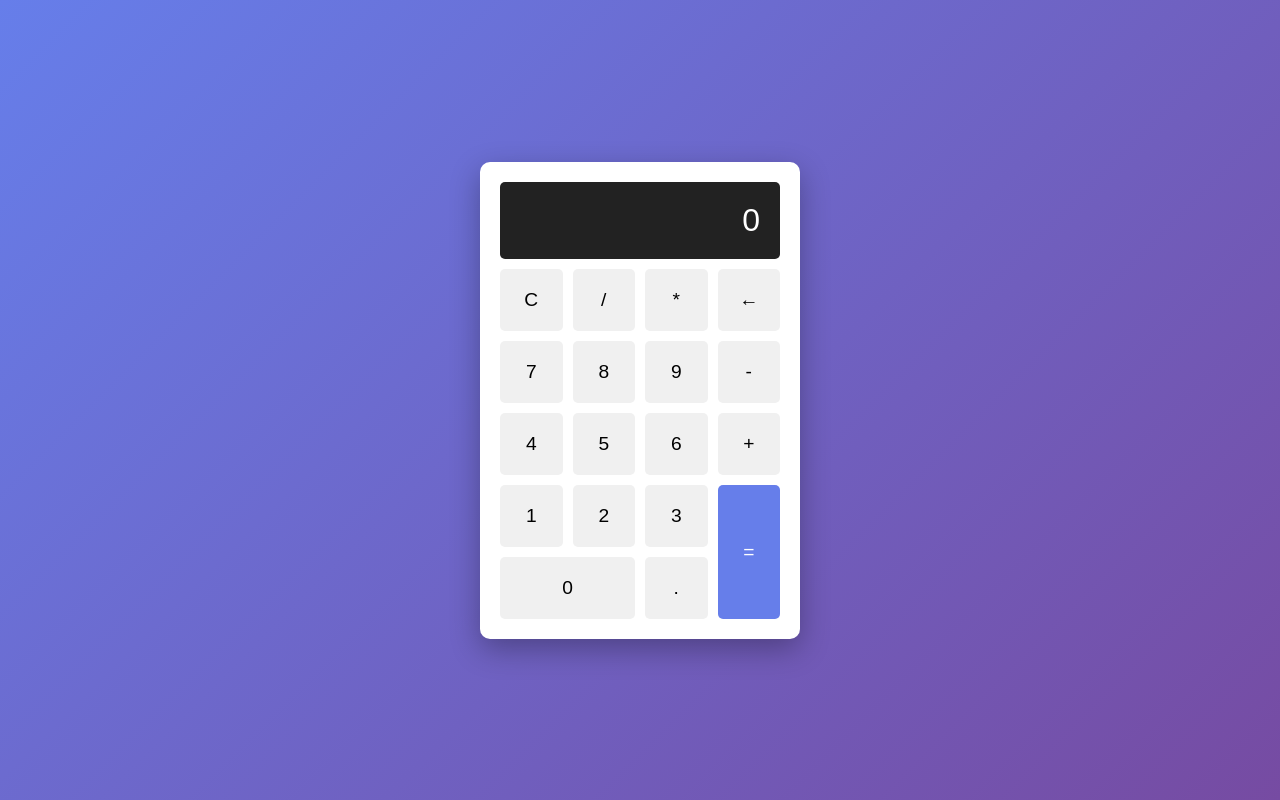
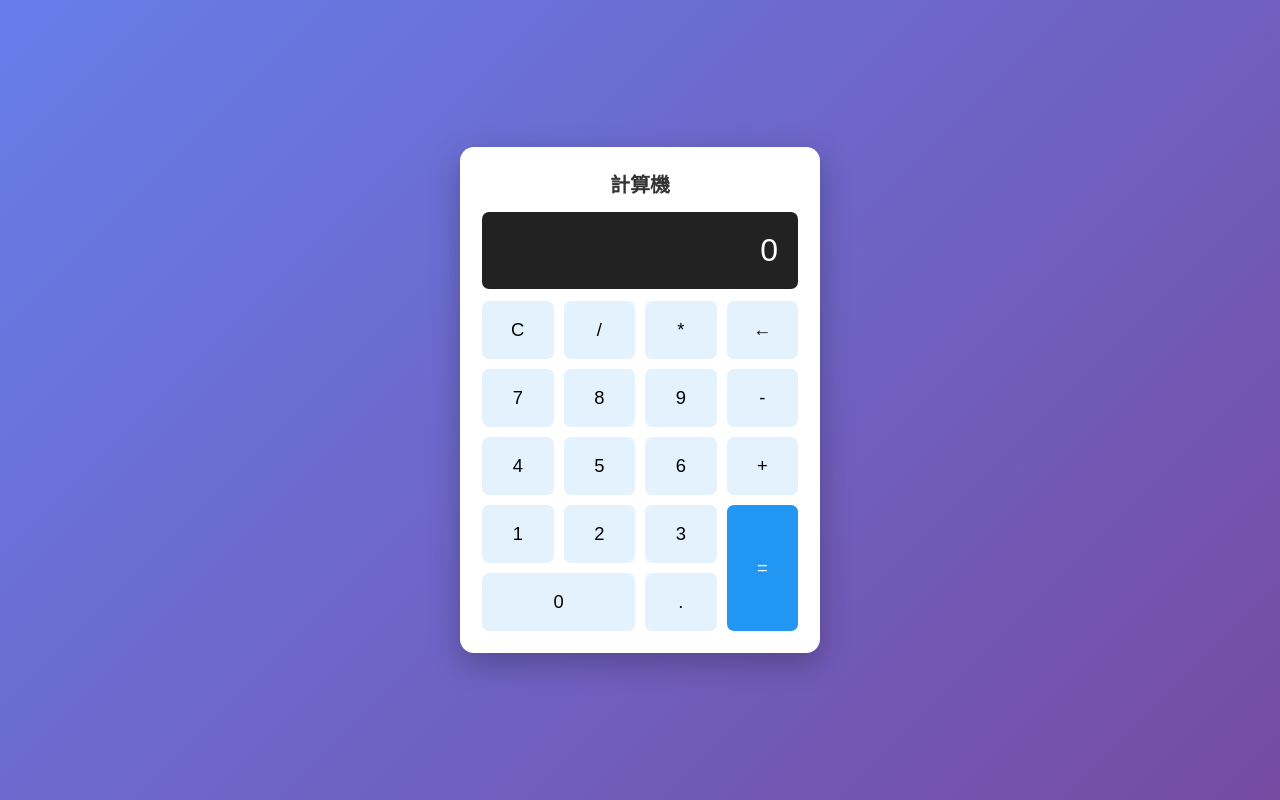
Before and after one commit to rogerwen0121-alt/nmsl666, a plain HTML site: page index.html in a window 1280 px wide. Drawn offline with Linux system fonts and the light colour scheme.

Commit message:
Update calculator styling to blue theme

```diff
--- a/index.html
+++ b/index.html
@@ -3,37 +3,35 @@
 <head>
   <meta charset="UTF-8">
   <meta name="viewport" content="width=device-width, initial-scale=1.0">
+  <meta name="description" content="簡潔易用的計算機，支援基本運算、百分比、記憶與科學計算。">
   <title>簡易計算機</title>
   <link rel="stylesheet" href="style.css">
 </head>
 <body>
-    <div class="calculator">
-        <div class="display" id="display">0</div>
+  <main class="calculator">
+    <h1>計算機</h1>
+    <div class="display" id="display" aria-live="polite">0</div>
     <div class="buttons">
       <button onclick="clearDisplay()">C</button>
       <button onclick="appendToDisplay('/')">/</button>
       <button onclick="appendToDisplay('*')">*</button>
       <button onclick="deleteLast()">←</button>
-
       <button onclick="appendToDisplay('7')">7</button>
       <button onclick="appendToDisplay('8')">8</button>
       <button onclick="appendToDisplay('9')">9</button>
       <button onclick="appendToDisplay('-')">-</button>
-
       <button onclick="appendToDisplay('4')">4</button>
       <button onclick="appendToDisplay('5')">5</button>
       <button onclick="appendToDisplay('6')">6</button>
       <button onclick="appendToDisplay('+')">+</button>
-
       <button onclick="appendToDisplay('1')">1</button>
       <button onclick="appendToDisplay('2')">2</button>
       <button onclick="appendToDisplay('3')">3</button>
       <button onclick="calculate()" class="equals">=</button>
-
       <button onclick="appendToDisplay('0')" class="zero">0</button>
       <button onclick="appendToDisplay('.')">.</button>
     </div>
-    </div>
+  </main>
   <script src="script.js"></script>
 </body>
 </html>
--- a/script.js
+++ b/script.js
@@ -6,11 +6,9 @@ function updateDisplay() {
 }
 
 function appendToDisplay(value) {
-    if (currentInput === '0' && value !== '.') {
-        currentInput = value;
-    } else {
-        currentInput += value;
-    }
+  if (currentInput === 'Error') currentInput = '0';
+  if (currentInput === '0' && value !== '.') currentInput = value;
+  else currentInput += value;
   updateDisplay();
 }
 
@@ -20,24 +18,17 @@ function clearDisplay() {
 }
 
 function deleteLast() {
-    if (currentInput.length > 1) {
-        currentInput = currentInput.slice(0, -1);
-    } else {
-        currentInput = '0';
-    }
+  currentInput = currentInput.length > 1 ? currentInput.slice(0, -1) : '0';
   updateDisplay();
 }
 
 function calculate() {
   try {
-        currentInput = eval(currentInput).toString();
-        updateDisplay();
+    const result = Function('"use strict"; return (' + currentInput + ')')();
+    if (!Number.isFinite(result)) throw new Error('Invalid result');
+    currentInput = String(Number(result.toPrecision(12)));
   } catch (error) {
     currentInput = 'Error';
+  }
   updateDisplay();
-        setTimeout(() => {
-            currentInput = '0';
-            updateDisplay();
-        }, 1500);
 }
-}
--- a/style.css
+++ b/style.css
@@ -1,72 +1,26 @@
-* {
-    margin: 0;
-    padding: 0;
-    box-sizing: border-box;
+* { margin: 0; padding: 0; box-sizing: border-box; }
+body {
+  display: flex; justify-content: center; align-items: center; min-height: 100vh;
+  padding: 20px; background: linear-gradient(135deg, #667eea 0%, #764ba2 100%);
+  font-family: Arial, sans-serif;
 }
-
-body {
-    display: flex;
-    justify-content: center;
-    align-items: center;
-    min-height: 100vh;
-    background: linear-gradient(135deg, #667eea 0%, #764ba2 100%);
-    font-family: 'Arial', sans-serif;
+.calculator {
+  background: #fff; padding: 22px; border-radius: 14px;
+  box-shadow: 0 10px 30px rgba(0,0,0,.25); width: min(100%, 360px);
 }
-
-.calculator {
-    background: white;
-    padding: 20px;
-    border-radius: 10px;
-    box-shadow: 0 10px 30px rgba(0, 0, 0, 0.3);
-    width: 320px;
+h1 { margin-bottom: 14px; color: #333; text-align: center; font-size: 1.25rem; }
+.display {
+  background: #222; color: #fff; font-size: 2em; padding: 20px; text-align: right;
+  border-radius: 7px; margin-bottom: 12px; min-height: 68px; overflow-wrap: anywhere;
 }
-
-.display {
-    background: #222;
-    color: #fff;
-    font-size: 2em;
-    padding: 20px;
-    text-align: right;
-    border-radius: 5px;
-    margin-bottom: 10px;
-    min-height: 60px;
-    word-wrap: break-word;
+.buttons { display: grid; grid-template-columns: repeat(4, 1fr); gap: 10px; }
+button {
+  padding: 18px 10px; font-size: 1.15em; border: 0; background: #e3f2fd;
+  border-radius: 7px; cursor: pointer; transition: background .2s, transform .2s;
 }
-
-.buttons {
-    display: grid;
-    grid-template-columns: repeat(4, 1fr);
-    gap: 10px;
-}
-
-button {
-    padding: 20px;
-    font-size: 1.2em;
-    border: none;
-    background: #f0f0f0;
-    border-radius: 5px;
-    cursor: pointer;
-    transition: all 0.3s;
-}
-
-button:hover {
-    background: #e0e0e0;
-}
-
-button:active {
-    transform: scale(0.95);
-}
-
-.equals {
-    background: #667eea;
-    color: white;
-    grid-row: span 2;
-}
-
-.equals:hover {
-    background: #5568d3;
-}
-
-.zero {
-    grid-column: span 2;
-}
+button:hover { background: #bbdefb; }
+button:active { transform: scale(.96); }
+button:focus-visible { outline: 3px solid #1565c0; outline-offset: 2px; }
+.equals { background: #2196f3; color: #fff; grid-row: span 2; }
+.equals:hover { background: #1976d2; }
+.zero { grid-column: span 2; }
```
Also changed, not shown: 1 other file. Lines whose indentation alone changed are shown as unchanged.
